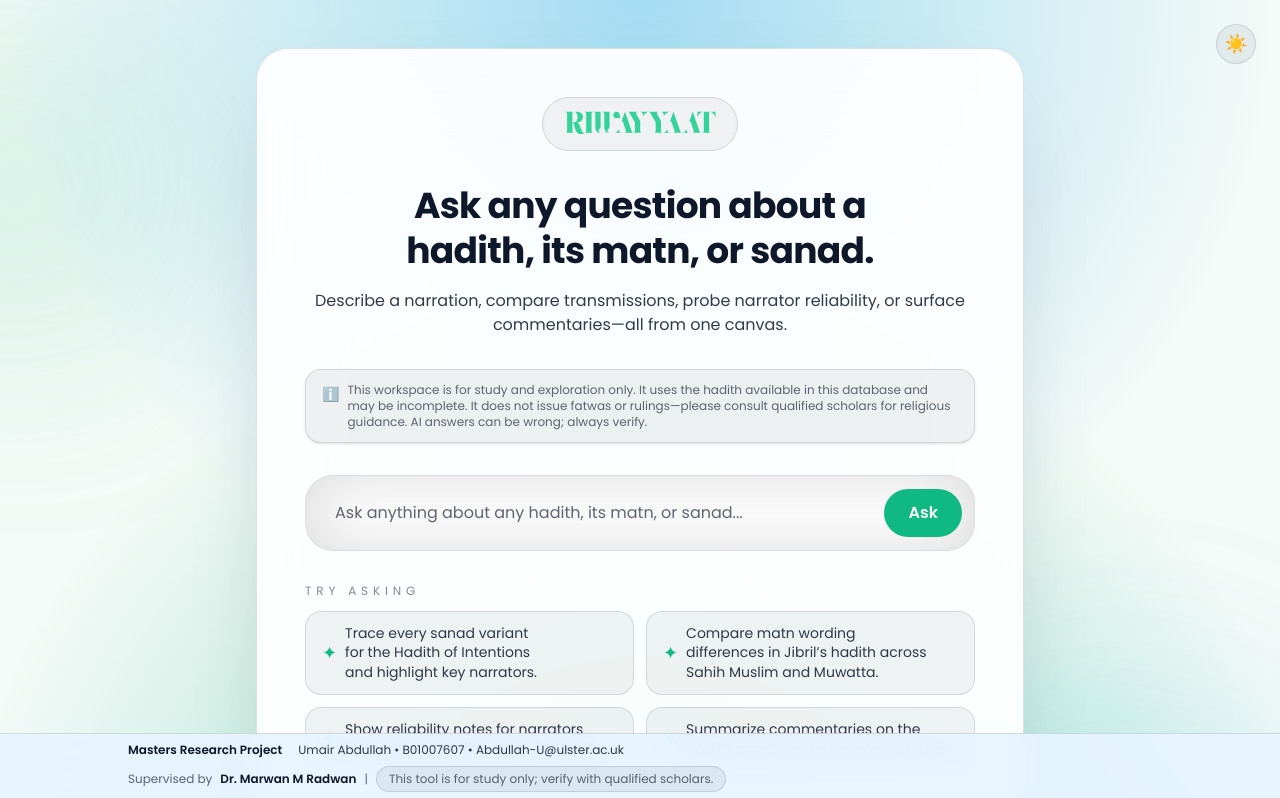
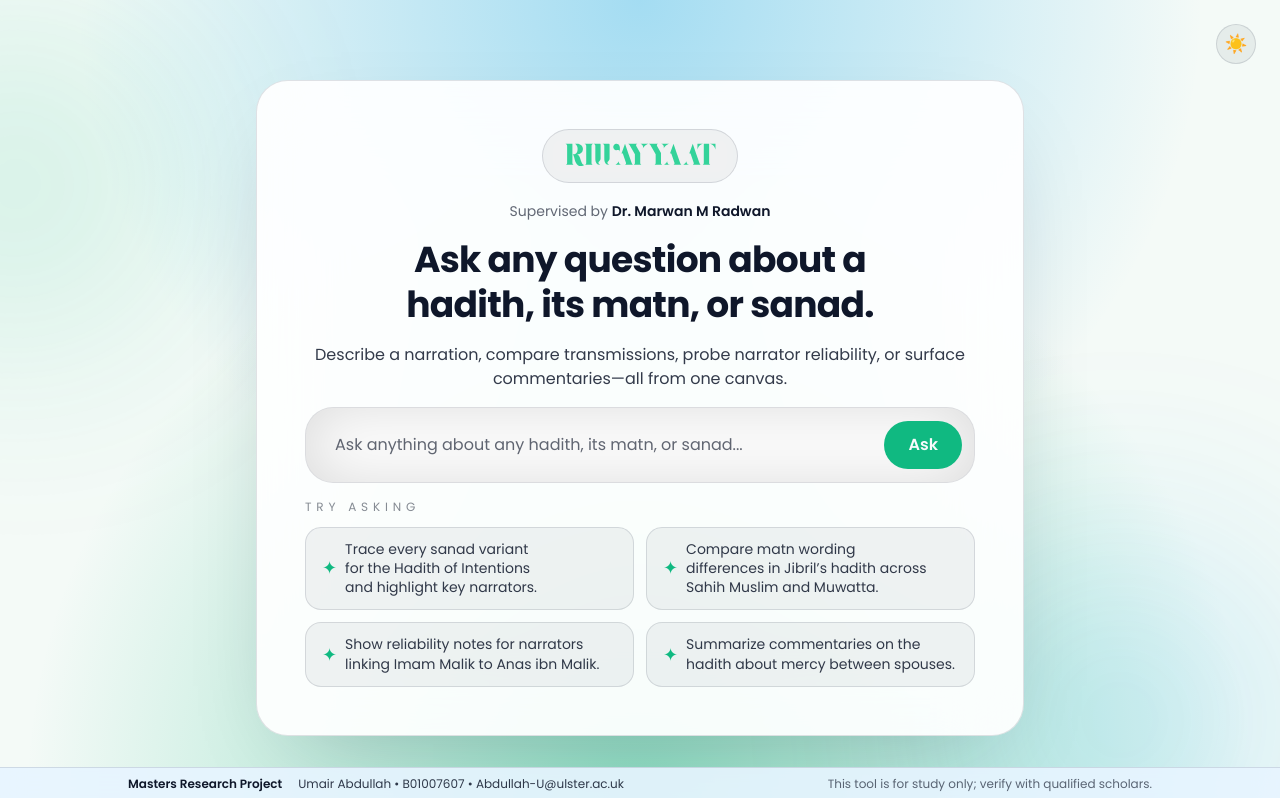
Before and after one commit to umahar/riwayyaat, a Next.js app: page / in a window 1280 px wide. Shown: the top 798 px of the page. Built offline with nearby package versions, Linux system fonts and the light colour scheme.

Commit message:
Adjust splash layout and footer messaging

```diff
--- a/src/components/footer/project-footer.tsx
+++ b/src/components/footer/project-footer.tsx
@@ -10,11 +10,8 @@ export function ProjectFooter() {
           <span className="font-semibold text-[var(--text-primary)]">{footerCopy.projectLabel}</span>
           <span>{footerCopy.studentLine}</span>
         </div>
-        <div className="flex flex-wrap items-center gap-2">
-          <span className="text-[var(--text-muted)]">{footerCopy.supervisorLabel}</span>
-          <span className="font-semibold text-[var(--text-primary)]">{footerCopy.supervisorName}</span>
-          <span className="hidden md:inline text-[var(--text-muted)]">|</span>
-          <span className="rounded-full border border-[var(--border-soft)] bg-[var(--surface-card)] px-3 py-1 text-[var(--text-muted)]">
+        <div>
+          <span className="text-[var(--text-muted)]">
             This tool is for study only; verify with qualified scholars.
           </span>
         </div>
--- a/src/components/sections/chat-panel.tsx
+++ b/src/components/sections/chat-panel.tsx
@@ -5,7 +5,7 @@ import { Logo } from "@/components/ui/logo";
 import { siteConfig } from "@/content/site";
 import { AuroraBackground } from "@/components/ui/aurora-background";
 import { ThemeToggle } from "@/components/ui/theme-toggle";
-import { chatPanelCopy, workspaceCopy } from "@/content/text";
+import { chatPanelCopy, contactCopy } from "@/content/text";
 
 type ChatPanelProps = {
   onSubmit?: (prompt: string) => void;
@@ -40,13 +40,13 @@ export function ChatPanel({ onSubmit }: ChatPanelProps) {
   return (
     <section
       id="copilot"
-      className="relative isolate flex min-h-[calc(100svh-140px)] items-center justify-center overflow-hidden px-6 pt-10 pb-28 text-[var(--text-primary)] md:min-h-[calc(100svh-180px)] md:px-12 md:pt-12 md:pb-32 lg:min-h-[calc(100svh-200px)] lg:px-20 lg:pb-36"
+      className="relative isolate flex min-h-[calc(100svh-160px)] items-center justify-center overflow-hidden px-6 pt-16 pb-12 text-[var(--text-primary)] md:min-h-[calc(100svh-200px)] md:px-12 md:pt-18 md:pb-14 lg:min-h-[calc(100svh-220px)] lg:px-20 lg:pt-20 lg:pb-16"
     >
       <AuroraBackground showSheen={false} />
       <ThemeToggle className="absolute right-6 top-6" />
 
       <div
-        className="relative flex w-full max-w-3xl flex-col items-center gap-8 rounded-[32px] border px-8 py-12 text-center shadow-2xl backdrop-blur-2xl sm:px-12"
+        className="relative flex w-full max-w-3xl flex-col items-center gap-4 rounded-[32px] border px-8 py-12 text-center shadow-2xl backdrop-blur-2xl sm:px-12"
         style={{
           borderColor: "var(--border-soft)",
           backgroundColor: "var(--surface-panel)",
@@ -54,19 +54,16 @@ export function ChatPanel({ onSubmit }: ChatPanelProps) {
         }}
       >
         <Logo />
+        <p className="mt-1 text-sm leading-tight text-[var(--text-muted)]">
+          {contactCopy.supervisorLabel}{" "}
+          <span className="font-semibold text-[var(--text-primary)]">{contactCopy.supervisorName}</span>
+        </p>
         <div className="space-y-4">
           <h1 className="text-4xl font-bold leading-tight tracking-[var(--tracking-tight)] text-balance text-[var(--text-primary)]">
             {chatPanelCopy.title}
           </h1>
           <p className="text-base text-[var(--text-secondary)]">{chatPanelCopy.description}</p>
         </div>
-        <div className="w-full rounded-2xl border border-[var(--border-soft)] bg-[var(--surface-card)] px-4 py-3 text-left text-xs text-[var(--text-muted)] shadow-sm">
-          <div className="flex items-start gap-2">
-            <span className="mt-0.5 text-sm">ℹ️</span>
-            <p>{workspaceCopy.safety.disclaimer}</p>
-          </div>
-        </div>
-
         <form className="w-full space-y-3" onSubmit={handleSubmit}>
           <div
             className="flex flex-col gap-3 rounded-[28px] border p-2 text-left shadow-inner sm:flex-row sm:items-center sm:p-3"
--- a/src/content/text.ts
+++ b/src/content/text.ts
@@ -55,10 +55,6 @@ export const heroCopy = {
 };
 
 export const workspaceCopy = {
-  safety: {
-    disclaimer:
-      "This workspace is for study and exploration only. It uses the hadith available in this database and may be incomplete. It does not issue fatwas or rulings—please consult qualified scholars for religious guidance. AI answers can be wrong; always verify.",
-  },
   system: {
     placeholderResponse:
       "Here is a synthesized response referencing the narrations and highlighting sanad integrity. (Placeholder response until backend is wired.)",
--- a/src/features/workspace/components/chat-workspace.tsx
+++ b/src/features/workspace/components/chat-workspace.tsx
@@ -342,12 +342,6 @@ export function ChatWorkspace({ initialPrompt, onNewChat }: ChatWorkspaceProps)
         error={hadithError}
         onRetry={refreshHadith}
       />
-      <footer className="col-span-full border-t border-[var(--border-soft)] bg-[var(--surface-panel)] px-6 py-3 text-xs text-[var(--text-muted)]">
-        <div className="mx-auto flex max-w-6xl flex-wrap items-center gap-2 text-left">
-          <span className="text-sm">ℹ️</span>
-          <span>{workspaceCopy.safety.disclaimer}</span>
-        </div>
-      </footer>
     </section>
   );
 }
```
